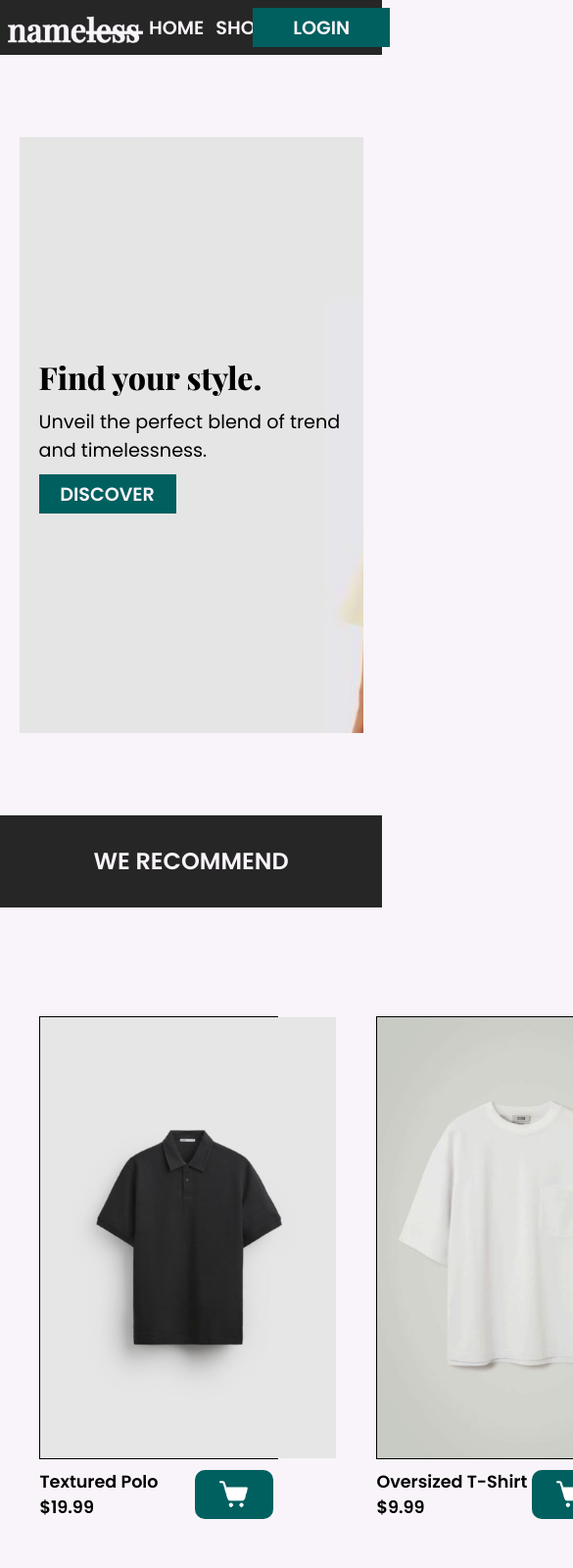
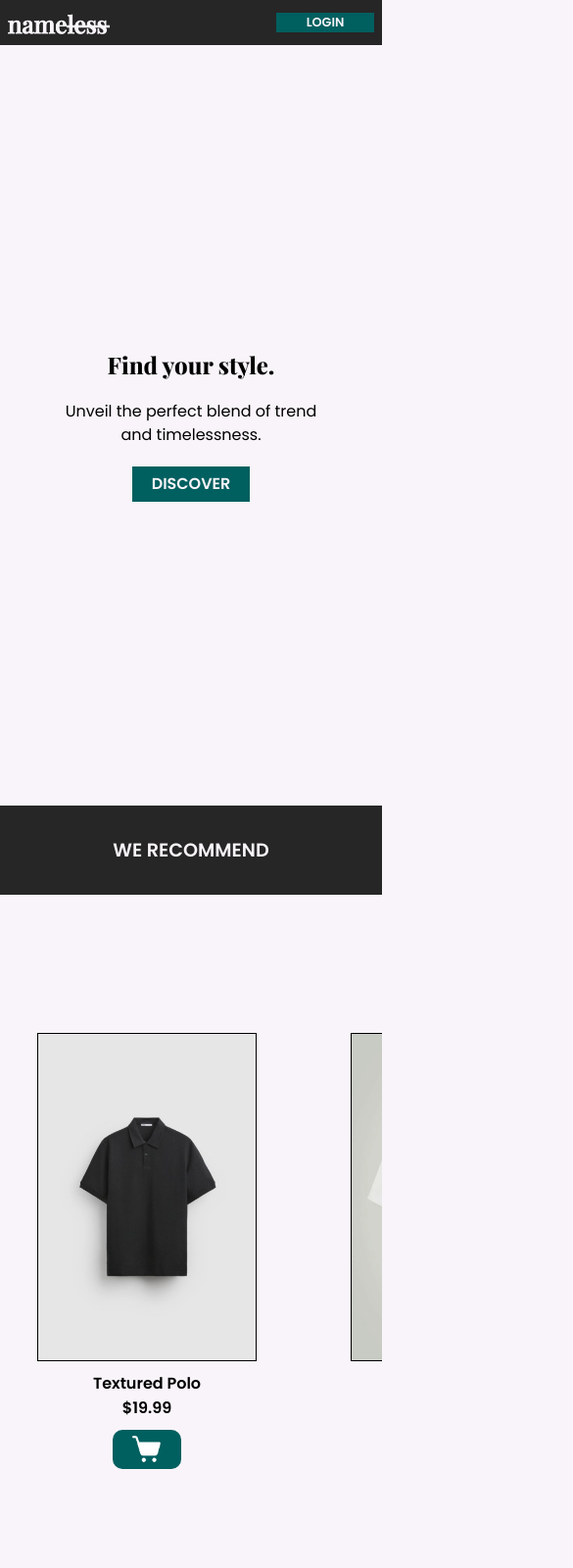
Before and after one commit to PaulVincent-Calvo/nameless, a plain HTML site: page index.html in a window 390 px wide. Shown: the top 1600 px of the page at 98% size, 585 px wide, since content can reach past the window. Drawn offline with nearby package versions, Linux system fonts and the light colour scheme; a web font is replaced by a local one.

Commit message:
responsiveness update

```diff
--- a/styles.css
+++ b/styles.css
@@ -370,3 +370,173 @@ header{
     font-weight: 400;
     font-size: 1.5em;
 }
+
+
+/*------------------------------------------------------------------------------------------------------------------------*/
+@media (max-width: 768px) {
+    /* Header adjustments */
+    header {
+        align-items: center;
+        justify-content: space-between;
+        gap: 0px;
+    }
+
+    .logo-container img {
+        height: 30px; /* Reduce the height of the logo */
+    }
+    .navigation-buttons {
+        display: none;
+    }
+
+    .login-button-container {
+        justify-content: center;
+    }
+
+    .login-button {
+        height: 20px;
+        width: 100px;
+        font-size: 0.8em;
+    }
+
+    /* Hero section adjustments */
+    .hero-section {
+        padding: 20px;
+    }
+
+    .main-content {
+        align-items: center;
+        text-align: center;
+        gap: 20px;
+        background-image: var(--secondary-color);
+    }
+
+    .main-text {
+        font-size: 1.5em;
+    }
+
+    .flavor-text {
+        font-size: 1em;
+        line-height: 1.5;
+    }
+
+    .discover-button {
+        width: 120px;
+        height: 36px;
+        font-size: 1em;
+    }
+
+    /* Recommendation section adjustments */
+    .products-list {
+        display: flex;
+        flex-direction: row;
+        overflow-x: auto;
+        gap: 20px;
+        padding: 10px;
+        scroll-snap-type: x mandatory;
+    }
+
+    .product {
+        scroll-snap-align: start;
+        flex: 0 0 auto;
+        width: 90%;
+        max-width: 300px;
+    }
+
+    .product-content {
+        align-items: center;
+    }
+
+    .product-image img {
+        width: 100%;
+        height: auto;
+    }
+
+    .product-name, .product-price{
+        text-align: center;
+    }
+
+    .name-price-container{
+        display: flex;
+        align-items: center;
+    }
+
+    .details-and-button-container {
+        flex-direction: column;
+        align-items: center;
+        gap: 10px;
+    }
+
+    /* About section adjustments */
+    .about-content {
+        flex-direction: column;
+        align-items: center;
+        gap: 20px;
+    }
+
+    .more-about-us {
+        width: 100%;
+        text-align: center;
+    }
+
+    .about-image img {
+        width: 80%;
+        height: auto;
+    }
+
+    /* Footer adjustments */
+    .nameless-footer {
+        font-size: 10px;
+        text-align: center;
+    }
+
+    /* General typography adjustments */
+    .recommendation-header {
+        font-size: 1.2em;
+        padding: 5px;
+    }
+
+    .product-name, .product-price {
+        font-size: 1em;
+    }
+
+    .cart-button {
+        width: 70px;
+        height: 40px;
+    }
+
+    .about-content{
+        flex-direction: column;
+        align-items: center;
+        justify-content: center;
+    }
+
+    .about-us {
+        align-items: center;
+        justify-content: center;
+        font-size: 2em;
+    }
+
+    .about-image {
+        display: none;
+    }
+
+    .more-about-us {
+        font-size: 1em;
+        text-align: center;
+    }
+
+    /* Under construction section adjustments */
+    .under-construction-section {
+        width: 90%;
+        padding: 10px;
+    }
+
+    .under-construction-text {
+        font-size: 2em;
+    }
+
+    .under-construction-message {
+        font-size: 1em;
+        width: 100%;
+    }
+}
```
